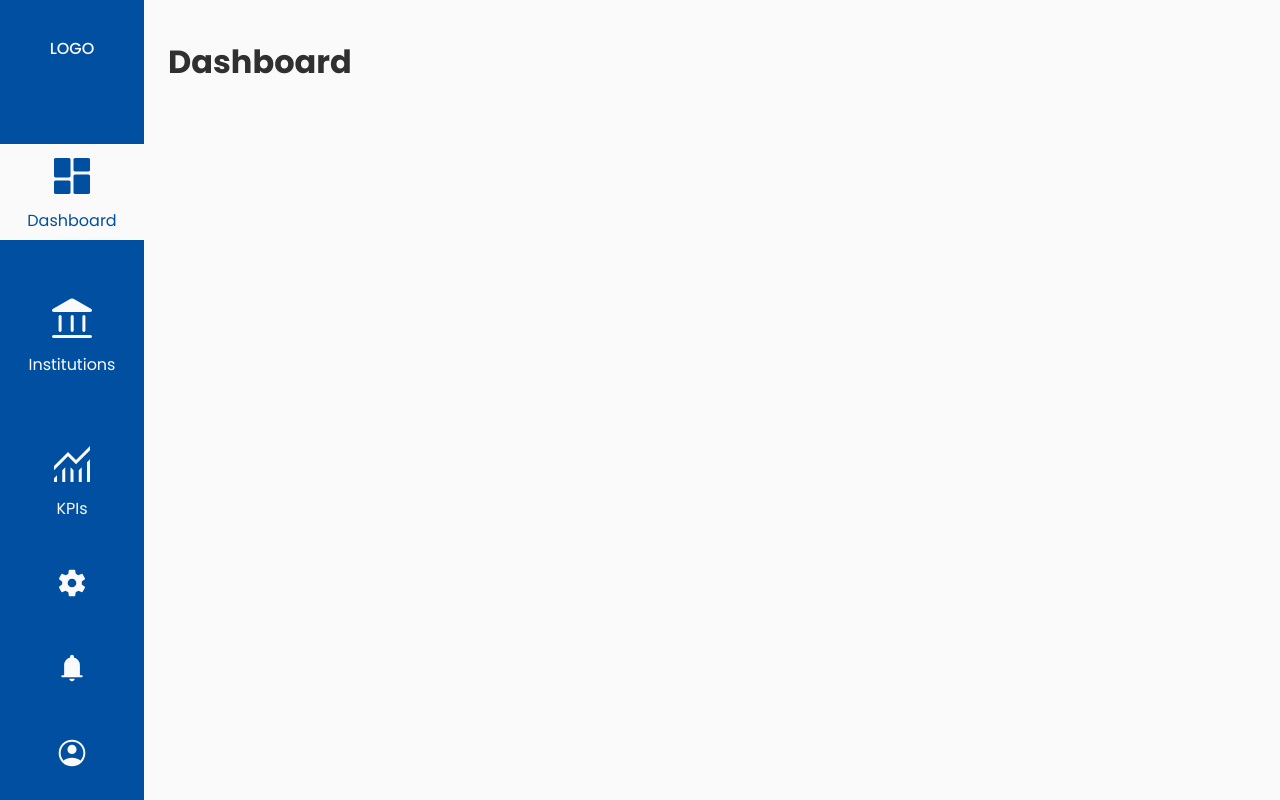
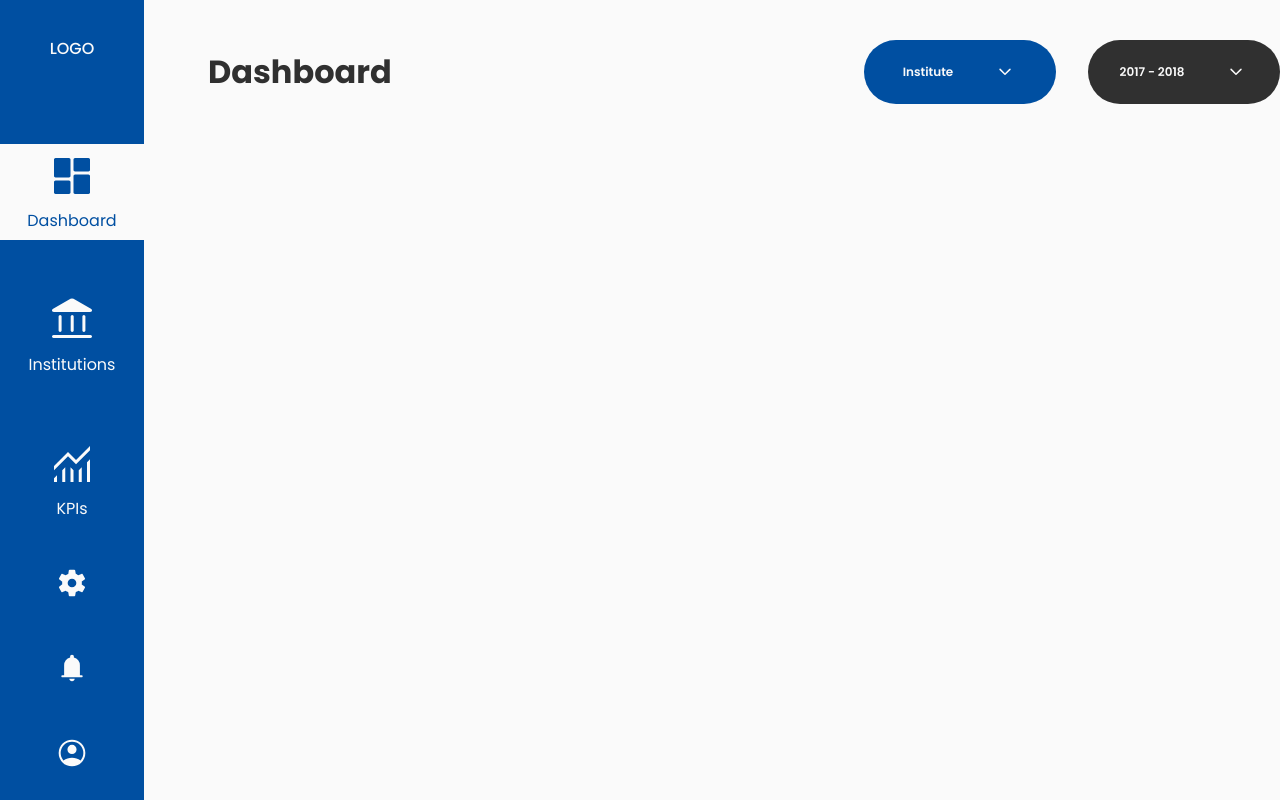
Before and after one commit to IvanildoBorges/kpi-dashboard, a React (Vite) app: page / in a window 1280 px wide. Built offline with nearby package versions, Linux system fonts and the light colour scheme.

Commit message:
Criado SelectButton e corrigido estilo da NavBar, Container e Global

```diff
--- /dev/null
+++ b/src/components/SelectButton.tsx
@@ -0,0 +1,82 @@
+import { styled } from "styled-components";
+
+type Props = {
+    classe?: string,
+    titulo: string
+}
+
+const ButtonSelect = styled.div`
+    //Estilo do botão de seleção
+    &.select-button {
+        width: 8rem;
+        height: 2rem;
+        display: flex;
+        color: var(--color-white);
+        background-color: var(--primary-color);
+        border-radius: 1rem;
+        align-items: center;
+        justify-content: center;
+        cursor: pointer;
+        transition: all .3s ease-in;
+        border: 1px solid transparent;
+    }
+
+    //Estilo do titulo do botão de seleção
+    &.select-button > .title {
+        font-family: var(--font-family);
+        font-size: var(--font-legend-small);
+        font-weight: 600;
+    }
+
+    //Estilo do icone do botão de seleção
+    &.select-button > .icon {
+        width: 1.5rem;
+        height: 1.5rem;
+    }
+    &.select-button > .icon path {
+        fill: var(--color-white);
+    }
+
+    //Segundo estilo botão de seleção
+    &.inverse {
+        color: var(--label-button);
+        background-color: var(--text-color);
+    }
+    //Estilo do icone do segundo botão de seleção
+    &.inverse > .icon.inverse path {
+        fill: var(--label-button);
+    }
+
+    //versão desktop
+    @media screen and (min-width: 1024px) {
+        &.select-button {
+            width: 12rem;
+            height: 4rem;
+            border-radius: 2rem;
+            gap: 2.5rem;
+        }
+        &.select-button > .title {
+            font-family: var(--font-family);
+            font-size: var(--font-legend-small);
+            font-weight: 600;
+        }
+    }
+`;
+
+const SelectButton = ({ classe = '', titulo }: Props) => {
+    return (
+        <ButtonSelect className={"select-button "+classe}>
+            <p className="title">{titulo}</p>
+            <svg
+                xmlns="http://www.w3.org/2000/svg"
+                height="48" viewBox="0 96 960 960"
+                width="48"
+                className={"icon "+classe}>
+                    <title>View more</title>
+                    <path fill="#fff" d="M480 699q-6 0-11-2t-10-7L261 492q-8-8-7.5-21.5T262 449q10-10 21.5-8.5T304 450l176 176 176-176q8-8 21.5-9t21.5 9q10 8 8.5 21t-9.5 22L501 690q-5 5-10 7t-11 2Z"/>
+            </svg>
+        </ButtonSelect>
+    );
+}
+
+export default SelectButton;
--- a/src/components/layout/Container.tsx
+++ b/src/components/layout/Container.tsx
@@ -14,21 +14,21 @@ const ContainerBox = styled.div`
         flex-direction: column;
         justify-content: flex-start;
         align-items: center;
-        padding: 5rem 2rem 2rem;
+        padding: 5rem 2rem 1rem;
         margin: 0 auto;
     }
     @media screen and (min-width: 610px) {
         &.container {
             flex-direction: row;
             justify-content: space-between;
-            padding: 2.4rem 2.4rem 5rem;
-            margin: 0 10.5rem;
+            padding: 5rem 3rem 1.5rem;
+            margin: 0;
         }
     }
     @media screen and (min-width: 1024px) {
         &.container {
-            max-width: 99.2rem;
-            padding: 2.4rem 0 3rem;
+            max-width: 115rem;
+            padding: 2.5rem 0 2rem 13rem;
         }
     }
 `;
--- a/src/components/layout/NavBar.tsx
+++ b/src/components/layout/NavBar.tsx
@@ -84,6 +84,7 @@ const Nav = styled.div`
         //Estilo da navbar
         &.nav-container {
             display: block;
+            width: auto;
             height: 100vh;
             transform: translateX(0);
         }
--- a/src/pages/Dashboard/Dashboard.tsx
+++ b/src/pages/Dashboard/Dashboard.tsx
@@ -1,4 +1,5 @@
 import SectionTitle from "../../components/SectionTitle";
+import SelectButton from "../../components/SelectButton";
 import Container from "../../components/layout/Container";
 import Section from "../../components/layout/Section";
 import {
@@ -11,6 +12,10 @@ export default function Dashboard() {
             <Section classe="dashboard">
                 <Container>
                     <SectionTitle titulo="Dashboard" />
+                    <div className="buttons-select">
+                        <SelectButton titulo="Institute" />
+                        <SelectButton titulo="2017 - 2018" classe="inverse" />
+                    </div>
                 </Container>
             </Section>
         </DashboardContainer>
--- a/src/pages/Dashboard/style.tsx
+++ b/src/pages/Dashboard/style.tsx
@@ -2,7 +2,30 @@ import { styled } from "styled-components";
 
 //Serve para ajustar os componentes a pagina
 export const DashboardContainer = styled.div`
+    //Estilo da Section dashboard
     .dashboard {
         //
     }
+    //Estilo da div pai dos ButtonsSelect
+    .dashboard > .container > .buttons-select {
+        width: 100%;
+        display: flex;
+        justify-content: center;
+        gap: 2rem;
+        margin-top: 1.5rem;
+    }
+
+    //versão tablet
+    @media screen and (min-width: 610px) {
+        .dashboard > .container >  .buttons-select {
+            margin-top: 0;
+            justify-content: flex-end;
+        }
+    }
+    //versão desktop
+    @media screen and (min-width: 1024px) {
+        .dashboard > .container >  .buttons-select {
+            gap: 2rem;
+        }
+    }
 `;
--- a/src/styles/global.tsx
+++ b/src/styles/global.tsx
@@ -42,6 +42,7 @@ const Global = createGlobalStyle`
         --font-subtitle: 1.25rem;
         --font-text: 1rem;
         --font-legend: 0.875rem;
+        --font-legend-small: 0.75rem;
 
         /* Cores */
         --first-color: #004FA1;
```
Also changed, not shown: 1 other file (tests, documents, lock files or other folders).
